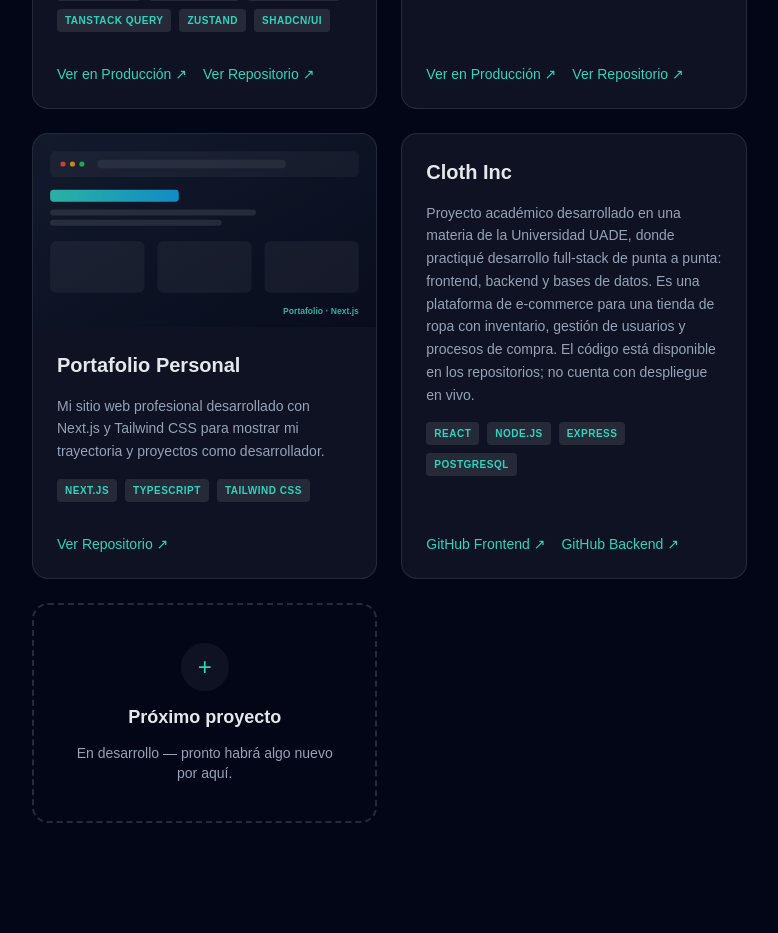
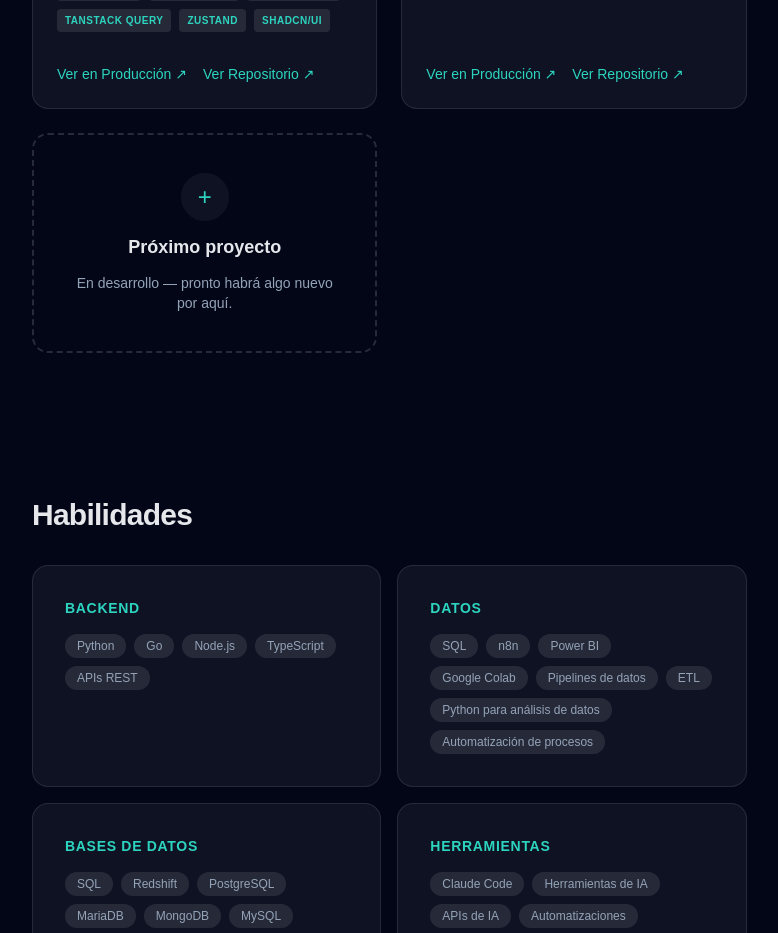
Before and after one commit to carlosh1016/portafolio-web, a Next.js app: page / in a window 1280 px wide. Shown: the part 2200-3133 px from the top of the page, without its empty margins (56-834 px from the left). Built offline with nearby package versions, Linux system fonts and the light colour scheme.

Commit message:
Modified projects

```diff
--- a/components/Projects.tsx
+++ b/components/Projects.tsx
@@ -16,20 +16,6 @@ const myProjects = [
     link: "https://github.com/carlosh1016/Recibos-app",
     productionLink: "https://recibos-app-beige.vercel.app/",
     image: "/images/project-recibos.svg"
-  },
-  {
-    title: "Portafolio Personal",
-    description: "Mi sitio web profesional desarrollado con Next.js y Tailwind CSS para mostrar mi trayectoria y proyectos como desarrollador.",
-    tech: ["Next.js", "TypeScript", "Tailwind CSS"],
-    link: "https://github.com/carlosh1016/portafolio-web",
-    image: "/images/project-portafolio.svg"
-  },
-  {
-    title: "Cloth Inc",
-    description: "Proyecto académico desarrollado en una materia de la Universidad UADE, donde practiqué desarrollo full-stack de punta a punta: frontend, backend y bases de datos. Es una plataforma de e-commerce para una tienda de ropa con inventario, gestión de usuarios y procesos de compra. El código está disponible en los repositorios; no cuenta con despliegue en vivo.",
-    tech: ["React", "Node.js", "Express", "PostgreSQL"],
-    frontendLink: "https://github.com/DiSavoia101/cloth-inc-frontend.git",
-    backendLink: "https://github.com/DiSavoia101/cloth-inc-backend.git"
   }
 ];
 
```
